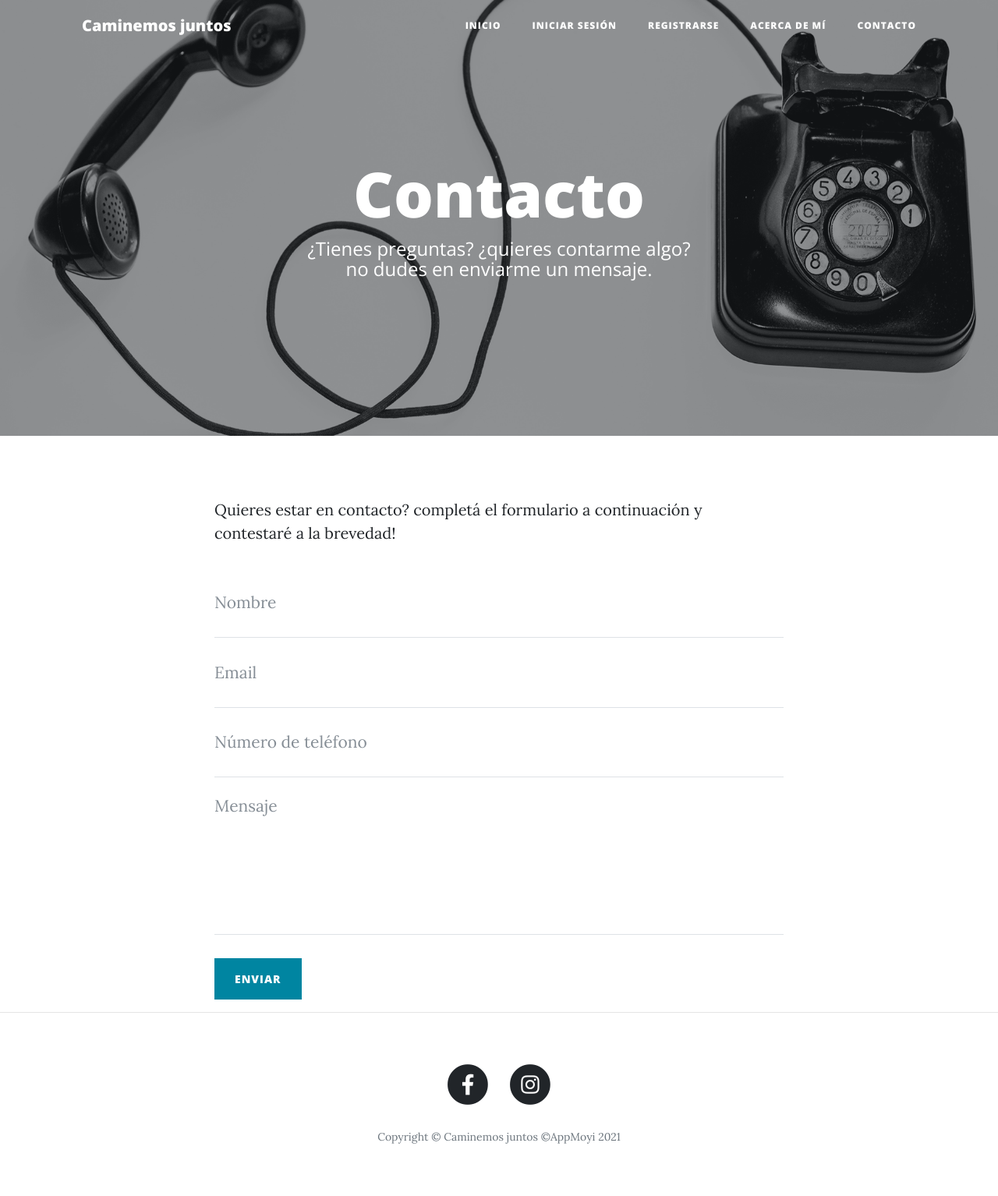
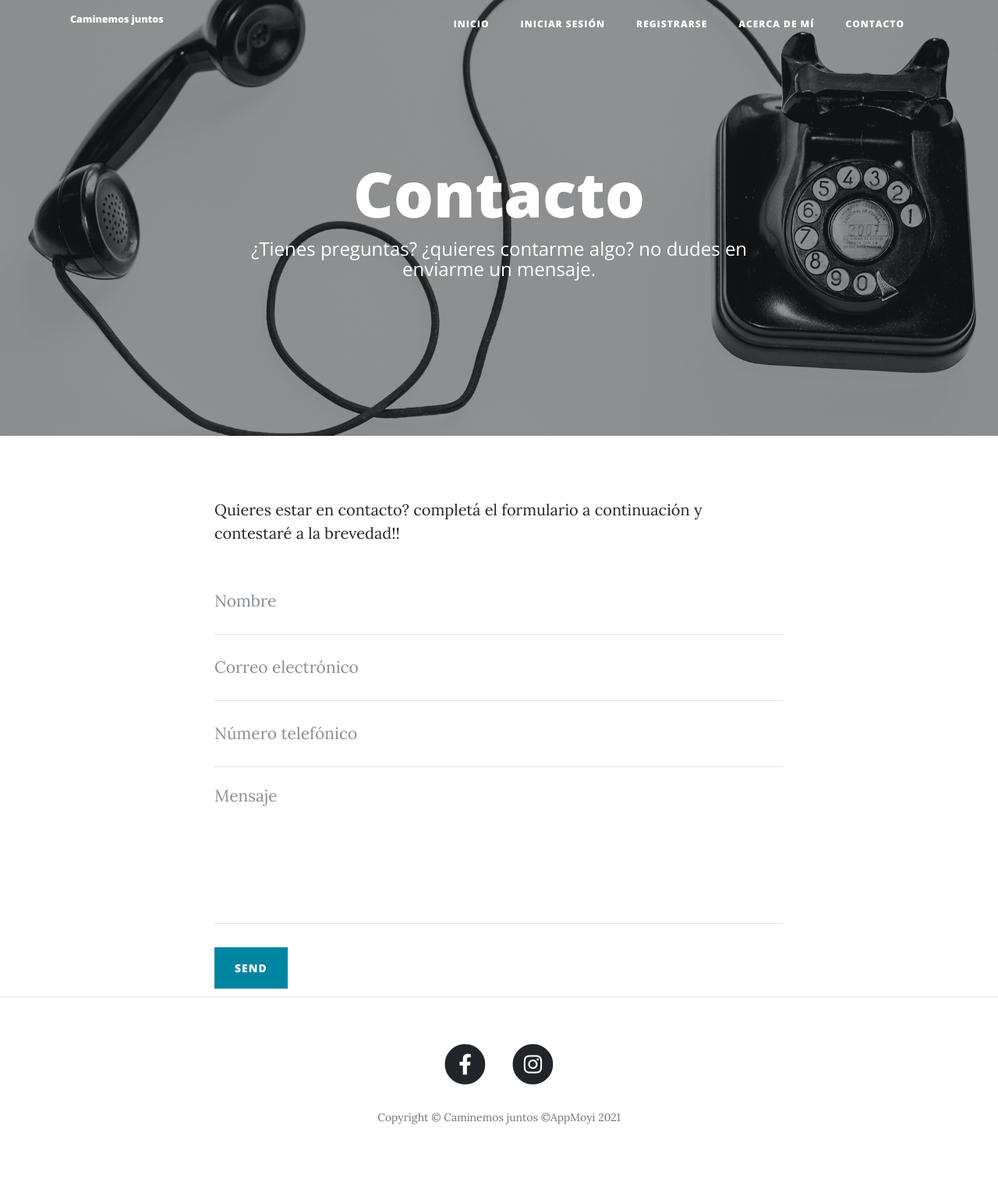
Before and after one commit to moyicuervo/my-website, a Flask app: page /contact in a window 1280 px wide. Shown: the whole page at 78% size. After the commit the page ends 1442 px from the top, so only its background shows below. Run offline with Flask 2, Linux system fonts and the light colour scheme; some libraries are stand-ins or nearby versions.

Commit message:
contact form working added

```diff
--- a/forms.py
+++ b/forms.py
@@ -1,5 +1,3 @@
-import datetime
-
 from flask_wtf import FlaskForm
 from wtforms import StringField, SubmitField, PasswordField, validators
 from wtforms.validators import DataRequired, URL
@@ -36,5 +34,5 @@ class CommentForm(FlaskForm):
 
 class DateForm(FlaskForm):
     date = DateField("Fecha", format="'%Y-%m-%d'", validators=(validators.DataRequired(),))
-    hour = TimeField("Hora", format="%H:%M", validators=(validators.DataRequired(),))
+    hour = TimeField("Hora", format="'%H:%M'", validators=(validators.DataRequired(),))
     submit = SubmitField("Agendar cita")
--- a/main.py
+++ b/main.py
@@ -1,6 +1,6 @@
 import os
 
-from flask import Flask, render_template, redirect, url_for, flash, abort, session
+from flask import Flask, render_template, redirect, url_for, flash, abort, session, request
 from flask_bootstrap import Bootstrap
 from flask_ckeditor import CKEditor
 from datetime import date
@@ -11,7 +11,7 @@ from sqlalchemy.orm import relationship
 from flask_login import UserMixin, login_user, LoginManager, login_required, current_user, logout_user
 from forms import LoginForm, RegisterForm, CreatePostForm, CommentForm, DateForm
 from flask_gravatar import Gravatar
-
+import smtplib
 
 app = Flask(__name__)
 app.config['SECRET_KEY'] = os.environ.get("SECRET_KEY", "8BYkEfBA6O6donzWlSihBXox7C0sKR6b")
@@ -19,6 +19,9 @@ ckeditor = CKEditor(app)
 Bootstrap(app)
 gravatar = Gravatar(app, size=100, rating='g', default='retro', force_default=False, force_lower=False, use_ssl=False,
                     base_url=None)
+
+MY_EMAIL = "app.moyi@gmail.com"
+EMAIL_PASSWORD = "eVb7a2hhLr7NraU"
 
 ##CONNECT TO DB
 app.config['SQLALCHEMY_DATABASE_URI'] = os.environ.get("DATABASE_URI", "sqlite:///juntos.db")
@@ -71,10 +74,9 @@ class Comment(db.Model):
 class Appointment(db.Model):
     __tablename__ = "appointment"
     id = db.Column(db.Integer, primary_key=True)
-    author_id = db.Column(db.Integer, db.ForeignKey("users.id"))
-    date = db.Column(db.String(200))
-    hour = db.Column(db.String(200))
-    name = db.Column(db.String(100))
+    date = db.Column(db.String(250), unique=True, nullable=False)
+    hour = db.Column(db.String(250), unique=True, nullable=False)
+    name = db.Column(db.String(250))
 
 
 db.create_all()
@@ -178,26 +180,38 @@ def about():
     return render_template("about.html", current_user=current_user)
 
 
-@app.route("/contact")
+@app.route("/contact", methods=["GET", "POST"])
 def contact():
-    return render_template("contact.html", current_user=current_user)
+    if request.method == "POST":
+        data = request.form
+        send_email(data["name"], data["email"], data["phone"], data["message"])
+        return render_template("contact.html", msg_sent=True)
+    return render_template("contact.html", msg_sent=False)
+
+
+def send_email(name, email, phone, message):
+    email_message = f"Subject:New Message\n\nName: {name}\nEmail: {email}\nPhone: {phone}\nMessage:{message}"
+    with smtplib.SMTP("smtp.gmail.com", port=587) as connection:
+        connection.starttls()
+        connection.login(MY_EMAIL, EMAIL_PASSWORD)
+        connection.sendmail(from_addr=MY_EMAIL, to_addrs=MY_EMAIL, msg=email_message)
 
 
 @app.route("/appointment", methods=["GET", "POST"])
 def appointment():
     form = DateForm()
     if form.validate_on_submit():
-        if not current_user.is_authenticated:
-            flash("Necesitas loguearte o registrarte para solicitar turno.")
-            return redirect(url_for("login"))
-        dates = Appointment(
-            fecha=form.date.data,
-            hora=form.hour.data,
-        )
-        db.session.add(dates)
-        db.session.commit()
-        return redirect(url_for("get_all_posts"))
+        session["date"] = form.date.data
+        session["hour"] = form.hour.data
+        return redirect(url_for('date'))
     return render_template("appointment.html", form=form, current_user=current_user)
+
+
+@app.route('/date', methods=['GET', 'POST'])
+def date():
+    date = session["date"]
+    hour = session["hour"]
+    return render_template('date.html')
 
 
 @app.route("/new-post", methods=["GET", "POST"])
--- a/templates/contact.html
+++ b/templates/contact.html
@@ -1,15 +1,18 @@
 {% include "header.html" %}
 
-  <!-- Page Header -->
-  <header class="masthead" style="background-image: url('{{ url_for('static', filename='img/contact-bg.jpg')}}')">
+   <!-- Page Header -->
+  <header class="masthead" style="background-image: url('static/img/contact-bg.jpg')">
     <div class="overlay"></div>
     <div class="container">
       <div class="row">
         <div class="col-lg-8 col-md-10 mx-auto">
           <div class="page-heading">
+            {% if msg_sent: %}
+            <h2>El mensaje fue enviado enviado. &#9989;</h2>
+            {% else: %}
             <h1>Contacto</h1>
-            <span class="subheading">¿Tienes preguntas? ¿quieres contarme algo?
-              <br> no dudes en enviarme un mensaje.</span>
+            {% endif %}
+            <span class="subheading">¿Tienes preguntas? ¿quieres contarme algo? no dudes en enviarme un mensaje.</span>
           </div>
         </div>
       </div>
@@ -20,42 +23,42 @@
   <div class="container">
     <div class="row">
       <div class="col-lg-8 col-md-10 mx-auto">
-        <p>Quieres estar en contacto? completá el formulario a continuación y contestaré a la brevedad!</p>
+        <p>Quieres estar en contacto? completá el formulario a continuación y contestaré a la brevedad!!</p>
         <!-- Contact Form - Enter your email address on line 19 of the mail/contact_me.php file to make this form work. -->
         <!-- WARNING: Some web hosts do not allow emails to be sent through forms to common mail hosts like Gmail or Yahoo. It's recommended that you use a private domain email address! -->
         <!-- To use the contact form, your site must be on a live web host with PHP! The form will not work locally! -->
-        <form name="sentMessage" id="contactForm" novalidate>
+        <form name="sentMessage" id="contactForm" action="{{ url_for('contact') }}" method="post" novalidate>
           <div class="control-group">
             <div class="form-group floating-label-form-group controls">
               <label>Name</label>
-              <input type="text" class="form-control" placeholder="Nombre" id="name" required data-validation-required-message="Please enter your name.">
+              <input type="text" name="name" class="form-control" placeholder="Nombre" id="name" required data-validation-required-message="Please enter your name.">
               <p class="help-block text-danger"></p>
             </div>
           </div>
           <div class="control-group">
             <div class="form-group floating-label-form-group controls">
-              <label>Email Address</label>
-              <input type="email" class="form-control" placeholder="Email" id="email" required data-validation-required-message="Please enter your email address.">
-              <p class="help-block text-danger"></p>
-            </div>
-          </div>
-          <div class="control-group">
-            <div class="form-group col-xs-12 floating-label-form-group controls">
-              <label>Phone Number</label>
-              <input type="tel" class="form-control" placeholder="Número de teléfono" id="phone" required data-validation-required-message="Please enter your phone number.">
+              <label>Email</label>
+              <input type="email" name="email" class="form-control" placeholder="Correo electrónico" id="email" required data-validation-required-message="Please enter your email address.">
               <p class="help-block text-danger"></p>
             </div>
           </div>
           <div class="control-group">
             <div class="form-group floating-label-form-group controls">
-              <label>Message</label>
-              <textarea rows="5" class="form-control" placeholder="Mensaje" id="message" required data-validation-required-message="Please enter a message."></textarea>
+              <label>Phone Number</label>
+              <input type="tel" name="phone" class="form-control" placeholder="Número telefónico" id="phone" required data-validation-required-message="Please enter your phone number.">
+              <p class="help-block text-danger"></p>
+            </div>
+          </div>
+          <div class="control-group">
+            <div class="form-group floating-label-form-group controls">
+              <label>Mensaje</label>
+              <textarea rows="5" name="message" class="form-control" placeholder="Mensaje" id="message" required data-validation-required-message="Please enter a message."></textarea>
               <p class="help-block text-danger"></p>
             </div>
           </div>
           <br>
           <div id="success"></div>
-          <button type="submit" class="btn btn-primary" id="sendMessageButton">Enviar</button>
+          <button type="submit" class="btn btn-primary" id="sendMessageButton">Send</button>
         </form>
       </div>
     </div>
--- a/templates/header.html
+++ b/templates/header.html
@@ -11,6 +11,14 @@
   <title>Caminemos juntos</title>
 
   <!-- Bootstrap core CSS -->
+
+  <script src="https://cdnjs.cloudflare.com/ajax/libs/jquery/1.12.4/jquery.min.js"></script>
+  <script src="https://cdnjs.cloudflare.com/ajax/libs/moment.js/2.15.1/moment.min.js"></script>
+  <script src="https://cdnjs.cloudflare.com/ajax/libs/twitter-bootstrap/3.3.7/js/bootstrap.min.js"></script>
+  <script src="https://cdnjs.cloudflare.com/ajax/libs/bootstrap-datetimepicker/4.7.14/js/bootstrap-datetimepicker.min.js"></script>
+
+  <link rel="stylesheet" href="https://cdnjs.cloudflare.com/ajax/libs/twitter-bootstrap/3.3.7/css/bootstrap.min.css">
+  <link rel="stylesheet" href="https://cdnjs.cloudflare.com/ajax/libs/bootstrap-datetimepicker/4.7.14/css/bootstrap-datetimepicker.min.css">
   <link href="{{ url_for('static', filename='vendor/bootstrap/css/bootstrap.min.css') }}" rel="stylesheet">
 
   <!-- Custom fonts for this template -->
@@ -21,10 +29,7 @@
   <!-- Custom styles for this template -->
   <link href="{{ url_for('static', filename='css/clean-blog.min.css')}}" rel="stylesheet">
 
-  <!-- XDSoft DateTimePicker -->
-  <!-- Minified Bootstrap CSS -->
-  <link href="css/bootstrap-datetimepicker.min.css" rel="stylesheet">
-  <script src="js/bootstrap-datetimepicker.min.js"></script>
+
 </head>
 
 <body>
```
Also changed, not shown: templates/appointment.html (+7 -5 lines), templates/date.html (added, +33 -0 lines), juntos.db, 1 other file.
